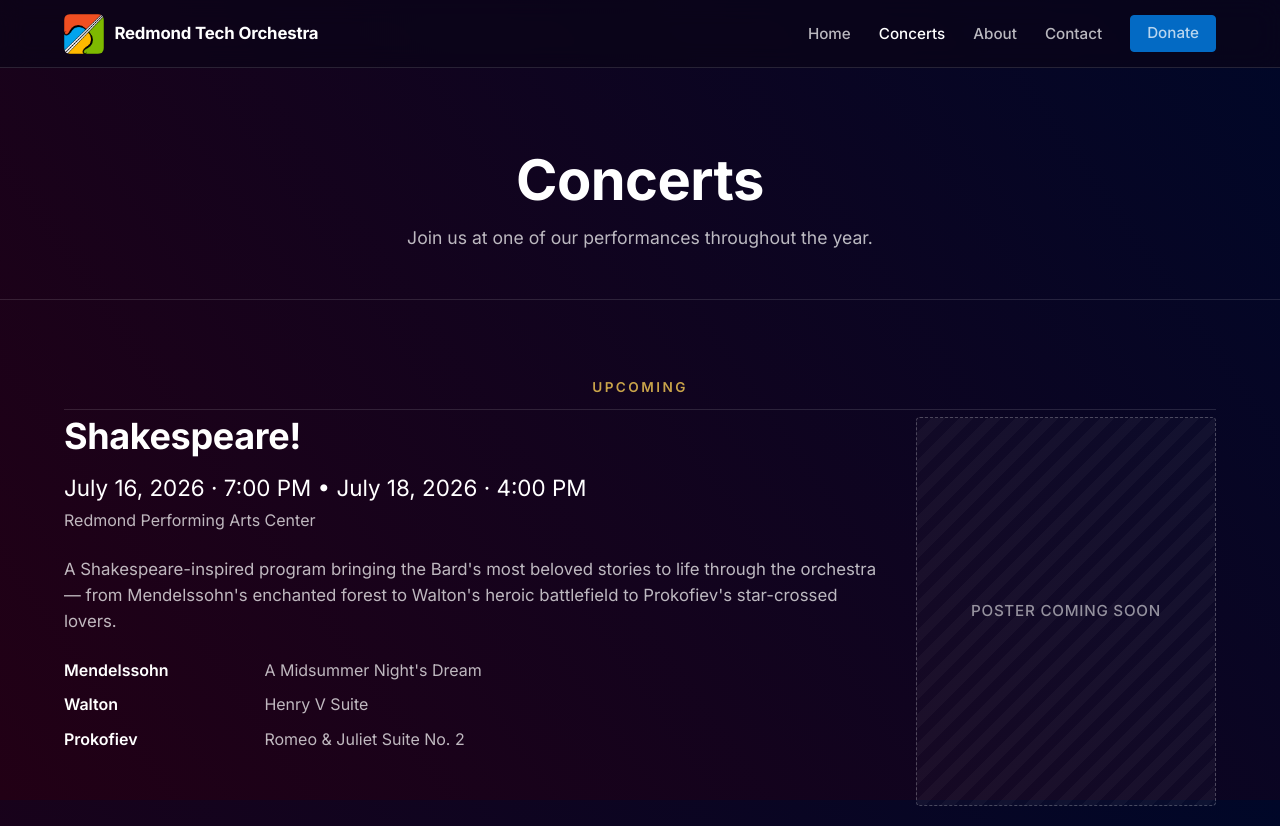
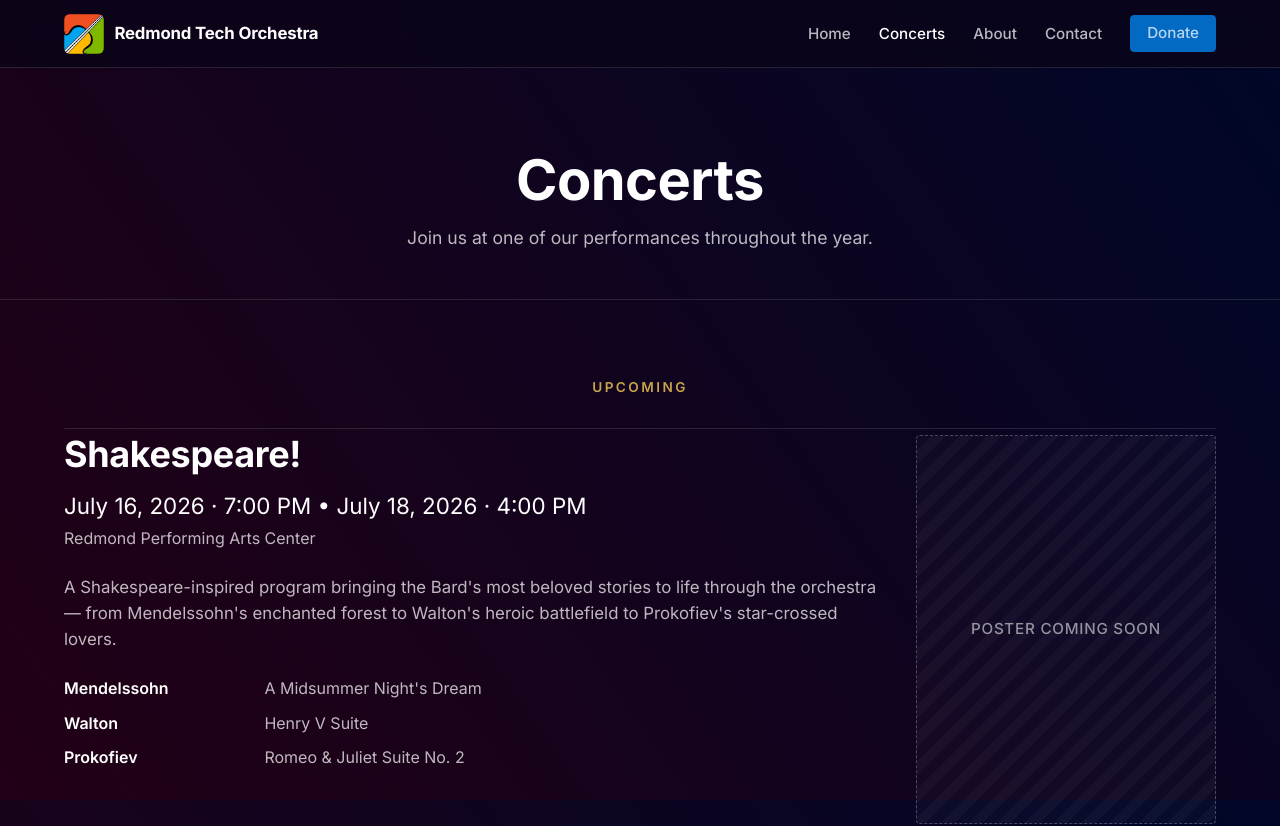
Before and after one commit to Redmond-Tech-Orchestra/redmond-tech-orchestra.github.io, a React (Vite) app: page /#/concerts in a window 1280 px wide. Shown: the top 826 px of the page. Built offline with nearby package versions, Linux system fonts and the light colour scheme.

Commit message:
Give section eyebrow more breathing room above its divider
Bumping padding-bottom from 0.85rem to 2rem so the UPCOMING / PAST PERFORMANCES label has roughly equal vertical space on either side of itself relative to the divider line and the next concert title.

```diff
--- a/src/styles.css
+++ b/src/styles.css
@@ -490,7 +490,7 @@
   font-weight: 600;
   color: var(--gold);
   margin: 0 0 2rem;
-  padding-bottom: 0.85rem;
+  padding-bottom: 2rem;
   border-bottom: 1px solid var(--line);
   text-align: left;
 }
```
